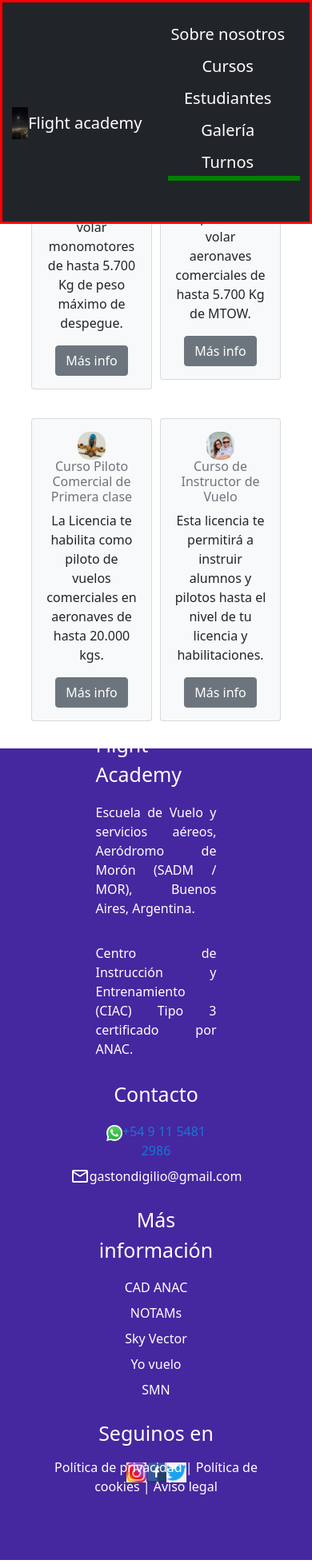
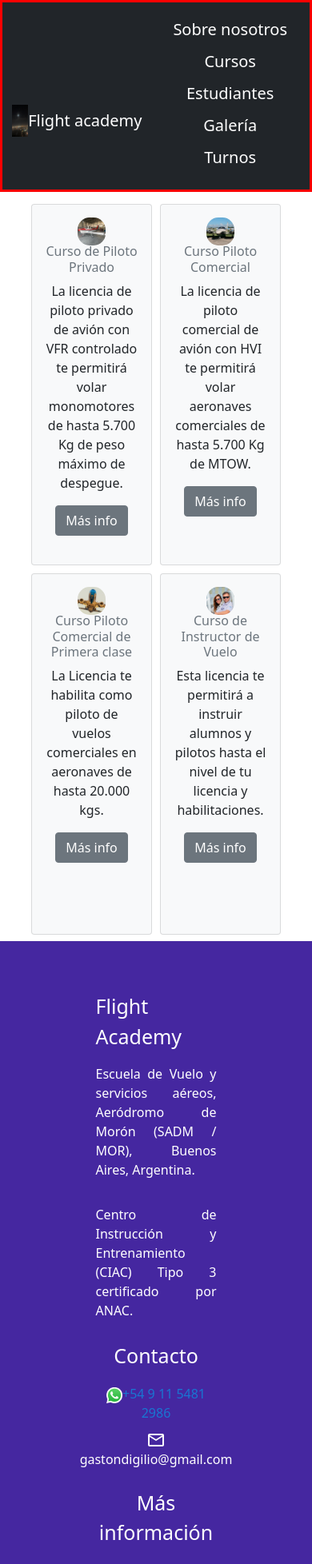
Before and after one commit to gastondigilio/FrontFlightAcademy, a React (Create React App) app: page / in a window 390 px wide. Shown: the top 1956 px of the page at 80% size. Built offline with nearby package versions, Linux system fonts and the light colour scheme.

Commit message:
userLoginModificado

```diff
--- a/src/components/footer/footer.css
+++ b/src/components/footer/footer.css
@@ -9,8 +9,8 @@ a:active {
 }
 
 .footerPrueba{
-  display: flex;
-  justify-content: space-around;
+    display: flex;
+    justify-content: space-around;
 }
 
 .footerName{
@@ -40,7 +40,7 @@ a:active {
   width:50%;
 }
 
-@media screen and (min-width : 200px) and (max-width : 780px) {
+@media screen and (min-width : 405px) and (max-width : 780px) {
   .footerContainer{
     display: flex;
     flex-direction: column;
@@ -65,3 +65,29 @@ a:active {
     padding-bottom: 10px;
   }
 }
+
+@media screen and (min-width : 250px) and (max-width : 405px) {
+  .footerContainer{
+    display: flex;
+    flex-direction: column;
+  }
+
+  .footerContainer2{
+    /* border: solid 2px violet; */
+    display: flex;
+    align-items: center;
+    justify-content: center;
+    flex-direction:column;
+    height:1000px;
+  }
+
+  .footerContainer3{
+    /* border: solid 2px green; */
+    display: flex;
+    align-items: center;
+    justify-content: center;
+    flex-direction:column;
+    padding-top:10px;
+    padding-bottom: 10px;
+  }
+}
--- a/src/components/footer/footer.jsx
+++ b/src/components/footer/footer.jsx
@@ -41,14 +41,16 @@ export default function Footer() {
                                 </div>
                                 <Box mt={2}>
                                     <div>
-                                        <img src={WhatsappIcon} width={20} />
-                                        <Link href="https://wa.me/5492213554594?text=Me%20interesa%20volar%20con%20ustedes,%20¿Me%20pasaría%20más%20información%20acerca%20de%20la%20escuela?" target="_blank">
-                                            +54 9 11 5481 2986
-                                        </Link>
+                                        <div className="btnLogin">
+                                            <img src={WhatsappIcon} width={20} />
+                                            <Link href="https://wa.me/5492213554594?text=Me%20interesa%20volar%20con%20ustedes,%20¿Me%20pasaría%20más%20información%20acerca%20de%20la%20escuela?" target="_blank">
+                                                +54 9 11 5481 2986
+                                            </Link>
+                                        </div>
                                     </div>
                                 </Box>
                                 <Box mt={1}>
-                                    <div className="footerPrueba">
+                                    <div>
                                         < MailOutlineIcon />
                                         <Link href='mailto:gastondigilio@gmail.com' color='inherit'>
                                             gastondigilio@gmail.com
--- a/src/components/landing/landing.css
+++ b/src/components/landing/landing.css
@@ -70,7 +70,8 @@
 }
 
 .btnLogIn:hover{
-    text-decoration: underline
+    text-decoration: underline;
+    color: black
 }
 
 .logInContainer{
@@ -135,3 +136,63 @@
     position: relative;
     z-index: 1;
 } */
+
+@media screen and (min-width : 781px) and (max-width : 1450px) {
+    .cursosGrid{
+        margin-top: 100px;
+    }
+
+    .pruebaaa{
+        height: 320px;
+    }
+  }
+
+  @media screen and (min-width : 650px) and (max-width : 780px) {
+    .cursosGrid{
+        margin-top: 255px;
+    }
+
+    .pruebaaa{
+        height: 300px;
+    }
+  }
+
+  @media screen and (min-width : 510px) and (max-width : 650px) {
+    .cursosGrid{
+        margin-top: 255px;
+    }
+
+    .pruebaaa{
+        height: 350px;
+    }
+  }
+
+  @media screen and (min-width : 405px) and (max-width : 510px) {
+    .cursosGrid{
+        margin-top: 255px;
+    }
+
+    .pruebaaa{
+        height: 400px;
+    }
+  }
+
+  @media screen and (min-width : 355px) and (max-width : 405px) {
+    .cursosGrid{
+        margin-top: 255px;
+    }
+
+    .pruebaaa{
+        height: 450px;
+    }
+  }
+
+  @media screen and (min-width : 250px) and (max-width : 355px) {
+    .cursosGrid{
+        margin-top: 255px;
+    }
+
+    .pruebaaa{
+        height: 500px;
+    }
+  }
--- a/src/components/landing/landing.jsx
+++ b/src/components/landing/landing.jsx
@@ -19,7 +19,7 @@ export default function Landing() {
                         <Card
                             color="light"
                         >
-                            <CardBody>
+                            <CardBody className="pruebaaa">
                                 <img src={foto6} className="imagenLanding" alt='imagen de landing'/>
                                 <CardSubtitle
                                     className="mb-2 text-muted"
@@ -38,7 +38,7 @@ export default function Landing() {
                         <Card
                             color="light"
                         >
-                            <CardBody>
+                            <CardBody className="pruebaaa">
                                 <img src={pca} className="imagenLanding"  alt='imagen de landing'/>
                                 <CardSubtitle
                                     className="mb-2 text-muted"
@@ -57,7 +57,7 @@ export default function Landing() {
                         <Card
                             color="light"
                         >
-                            <CardBody>
+                            <CardBody className="pruebaaa">
                                 <img src={pcia}className="imagenLanding"  alt='imagen de landing'/>
                                 <CardSubtitle
                                     className="mb-2 text-muted"
@@ -76,7 +76,7 @@ export default function Landing() {
                         <Card
                             color="light"
                         >
-                            <CardBody>
+                            <CardBody className="pruebaaa">
                                 <img src={iv} className="imagenLanding"  alt='imagen de landing'/>
                                 <CardSubtitle
                                     className="mb-2 text-muted"
--- a/src/components/landing/login.jsx
+++ b/src/components/landing/login.jsx
@@ -2,7 +2,7 @@ import './landing.css';
 import React, { useState } from 'react';
 import { loginUser } from '../../redux/actions/index.jsx';
 import { useDispatch, useSelector } from 'react-redux';
-import {useNavigate} from 'react-router-dom';
+import { useNavigate } from 'react-router-dom';
 import Avatar from '@mui/material/Avatar';
 import CssBaseline from '@mui/material/CssBaseline';
 import FormControlLabel from '@mui/material/FormControlLabel';
@@ -15,7 +15,9 @@ import Typography from '@mui/material/Typography';
 import { createTheme, ThemeProvider } from '@mui/material/styles';
 import foto4 from '../../images/foto4.png';
 import foto6 from '../../images/foto6.png';
-import LoadingUser from './loadingUser'
+import LoadingUser from './loadingUser';
+import Button from '@mui/material/Button';
+import TextField from '@mui/material/TextField';
 
 function Copyright(props) {
   return (
@@ -93,50 +95,49 @@ export default function SignInSide() {
             >
               <Avatar sx={{ m: 1 }}>
                 {/* <LockOutlinedIcon /> */}
-                <img src={foto6} alt='Imagen de avatar'/>
+                <img src={foto6} alt='Imagen de avatar' />
                 {/* Foto avatar usuarios */}
               </Avatar>
               <Typography component="h1" variant="h5">
                 Flight Academy
               </Typography>
-              <form onSubmit={e => (e)} sx={{ mt: 1 }}>
-                <input
-                  // margin="normal"
+              <Box component="form" noValidate onSubmit={e => handleSubmit(e)} sx={{ mt: 1 }}>
+                <TextField
+                  margin="normal"
                   required
-                  // fullWidth
-                  // id="email"
+                  fullWidth
+                  id="email"
                   label="Email"
                   name="email"
-                  // autoComplete="email"
+                  autoComplete="email"
                   onChange={handleInputChange}
-                // autoFocus
+                  autoFocus
                 />
-                <input
-                  // margin="normal"
+                <TextField
+                  margin="normal"
                   required
-                  // fullWidth
+                  fullWidth
                   name="pass"
                   label="Contraseña"
                   type="password"
-                  // id="pass"
+                  id="pass"
                   onChange={handleInputChange}
-                // autoComplete="current-password"
+                  autoComplete="current-password"
                 />
                 <FormControlLabel
                   control={<Checkbox value="remember" color="primary" />}
                   label="Mantener sesión iniciada"
                 />
-                <button
-                  // type="submit"
-                  // fullWidth
-                  // variant="contained"
-                  // sx={{ mt: 3, mb: 2 }}
-                  onClick={handleSubmit}
+                <Button
+                  type="submit"
+                  fullWidth
+                  variant="contained"
+                  sx={{ mt: 3, mb: 2 }}
                 >
                   Iniciar sesion
-                </button>
+                </Button>
                 {
-                  islogin? < LoadingUser status={islogin} key={input.email} setIslogin={setIslogin} /> : ''
+                  islogin ? < LoadingUser status={islogin} key={input.email} setIslogin={setIslogin} /> : ''
                 }
                 <Grid container>
                   <Grid item xs>
@@ -155,7 +156,7 @@ export default function SignInSide() {
                   </Grid>
                 </Grid>
                 <Copyright sx={{ mt: 5 }} />
-              </form>
+              </Box>
             </Box>
           </Grid>
         </Grid>
--- a/src/components/navBar/navBar.css
+++ b/src/components/navBar/navBar.css
@@ -32,7 +32,6 @@
 
 .navBotonResponsive{
     display: flex;
-    border: 3px solid green
 }
 
 @media screen and (min-width : 200px) and (max-width : 780px) {
@@ -40,12 +39,11 @@
         display: flex;
         flex-direction: column;
         justify-content: flex-end;
-        height: 280px;
+        height: 240px;
         margin: 0
     }
 
     .navBotonResponsive{
-        border: 3 px solid green;
         display: flex;
         flex-direction: column;
         justify-content: flex-end;
--- a/src/components/register/register.css
+++ b/src/components/register/register.css
@@ -8,4 +8,5 @@
 
 .btnRegister:hover{
     text-decoration: underline;
+    color: black;
 }
```
